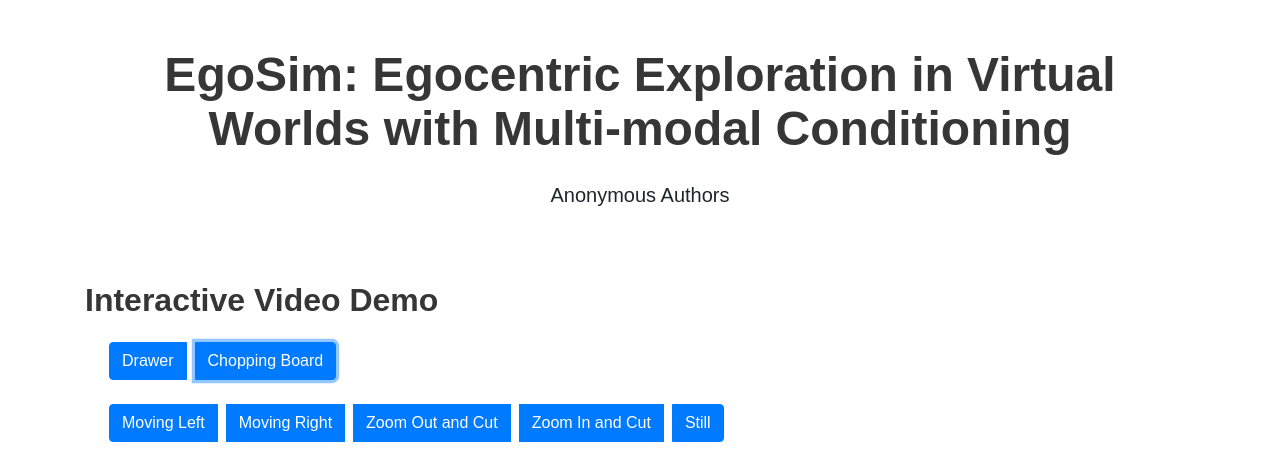
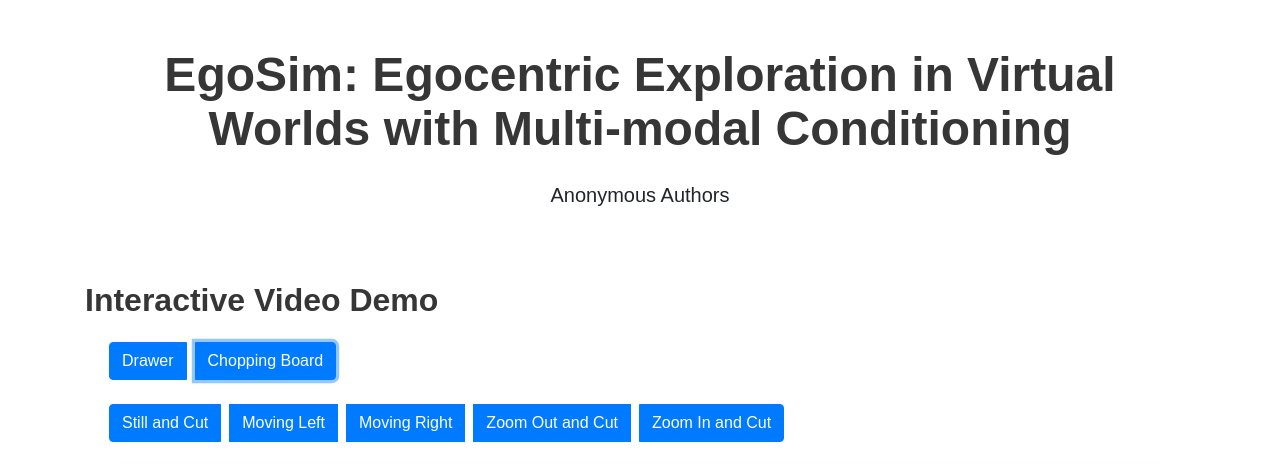
Before and after one commit to EgoSim/EgoSim, a plain HTML site: page index.html in a window 1280 px wide. Both pictures are taken after a click on the button "Chopping Board". Shown: the top 464 px of the page. Drawn offline with nearby package versions, Linux system fonts and the light colour scheme; some icons are missing; a web font is replaced by a local one.

Commit message:
slight update

```diff
--- a/index.html
+++ b/index.html
@@ -153,15 +153,13 @@
 
     <div class="mt-4" id="kitchenButtons" style="display:none;">
       <div class="btn-group" role="group" aria-label="Basic example">
-        <button type="button" class="btn btn-primary" onclick="changeVideoHandler('videos/interactive/kitchen_left.mp4', 'move in front of cutting board')">Moving Left</button>
+        <button type="button" class="btn btn-primary" onclick="changeVideoHandler('videos/interactive/choppingboard_still.mp4', 'cut up a piece of food on a cutting board')">Still and Cut</button>
+        <button type="button" class="btn btn-primary ml-2" onclick="changeVideoHandler('videos/interactive/kitchen_left.mp4', 'move in front of cutting board')">Moving Left</button>
         <button type="button" class="btn btn-primary ml-2"  onclick="changeVideoHandler('videos/interactive/kitchen_right.mp4', 'move in front of cutting board')">Moving Right</button>
         <!-- <button type="button" class="btn btn-primary ml-2" onclick="changeVideoHandler('videos/interactive/kitchen_up.mp4', 'move and cut up a piece of food on a cutting board')">Moving Up and Cut</button> -->
         <button type="button" class="btn btn-primary ml-2" onclick="changeVideoHandler('videos/interactive/kitchen_zoomout.mp4', 'move and cut up a piece of food on a cutting board')">Zoom Out and Cut</button>
         <button type="button" class="btn btn-primary ml-2" onclick="changeVideoHandler('videos/interactive/kitchen_zoomin.mp4', 'move and cut up a piece of food on a cutting board')">Zoom In and Cut</button>
-        <button type="button" class="btn btn-primary ml-2" onclick="changeVideoHandler('videos/interactive/choppingboard_still.mp4', 'cut up a piece of food on a cutting board')">Still</button>
-
-        <!-- zoom in & cut -->
-      </div>
+        </div>
     </div>
 
     <div class="mt-4" id="PlaceholderButtons2" style="display:none;">
```
